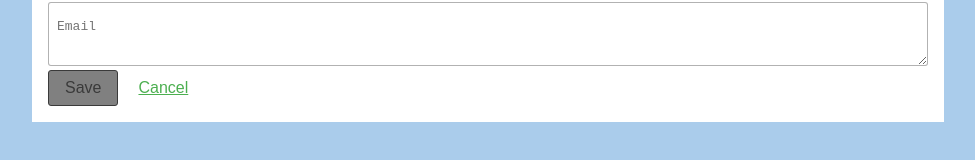
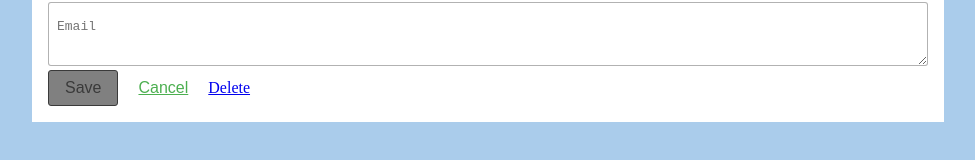
Before and after one commit to ReadyProgrammer1/fullstack-node-express-mongo-redux-react, a React (Create React App) app in the folder client/: page /user-entries/new in a window 1280 px wide. Shown: the part 400-560 px from the top of the page, without its empty margins (152-1127 px from the left). Built offline with nearby package versions, Linux system fonts and the light colour scheme.

Commit message:
Update form.jsx

```diff
--- a/client/src/features/user-entries/form.jsx
+++ b/client/src/features/user-entries/form.jsx
@@ -2,6 +2,8 @@ import React from 'react'
 import { connect } from 'react-redux'
 import { withRouter } from 'react-router-dom'
 import { Field, reduxForm } from 'redux-form'
+import { deleteUserEntry } from '../../api/user-entries'
+import store from '../../config/store'
 
 function validate(values) {
   const errors = {}
@@ -34,7 +36,6 @@ function renderTextArea({input, label, type, rows, meta: { touched, error }}) {
 
 function UserEntryForm(props) {
   const { handleSubmit, submitting, valid } = props
-
   return <form onSubmit={handleSubmit}>
     <Field name="no" component={renderInput} type="text" label="ID" />
     <Field name="type" component={renderInput} type="text" label="Type" />
@@ -52,6 +53,16 @@ function UserEntryForm(props) {
         className="secondary"
         onClick={() => props.history.push('/')}
       >Cancel</button>
+      <a href="#delete"
+        onClick={() => {
+          const id = store.getState().userEntries.entry._id
+          if (window.confirm(`Are you sure you want to delete this user? (${id})`)) {
+            deleteUserEntry(id)
+            props.history.push(`/`)
+          }
+        }}
+        style={store.getState().userEntries.entry === undefined ? {visibility: 'hidden'} : {}}
+        >Delete</a>
     </div>
   </form>
 }
```
